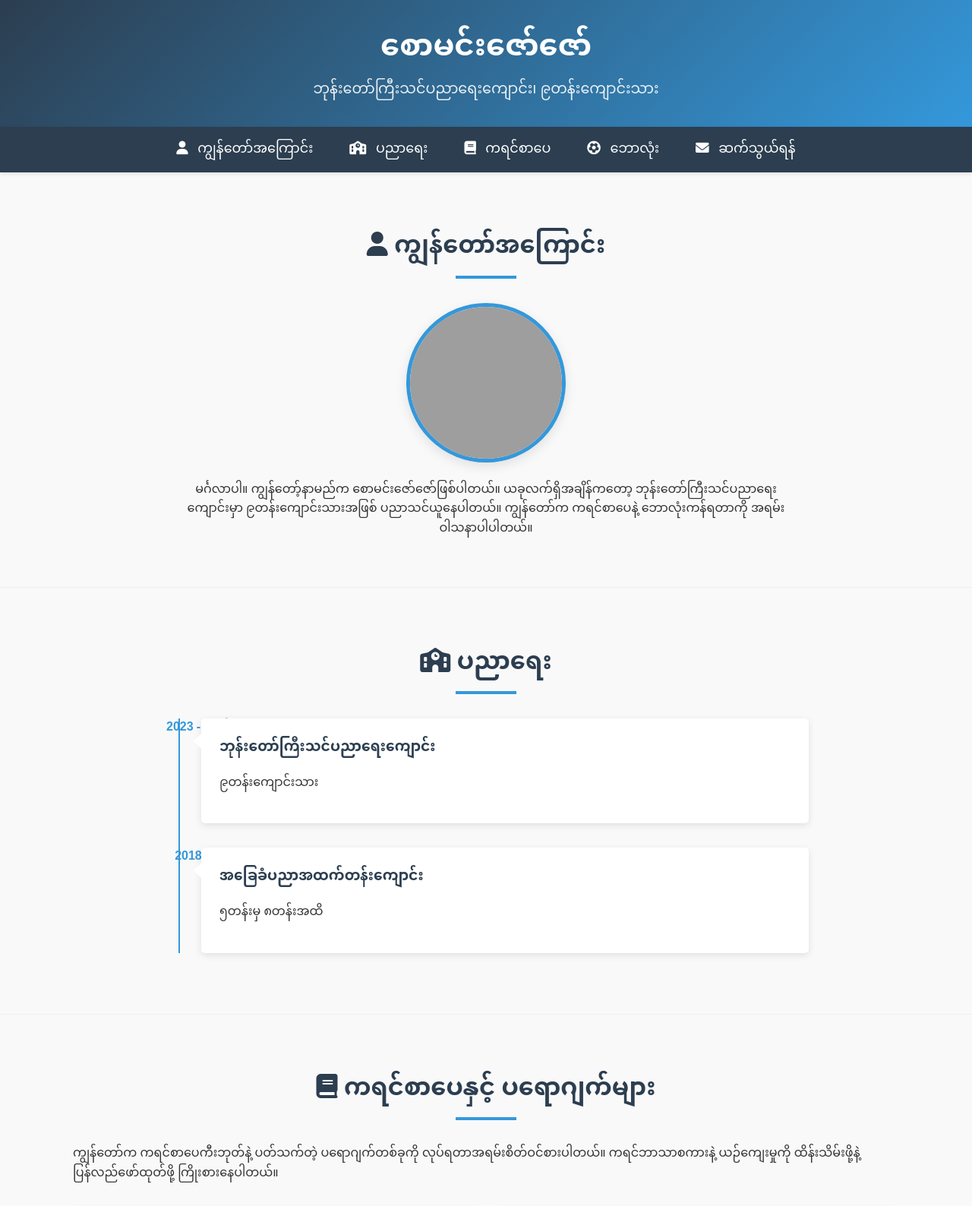
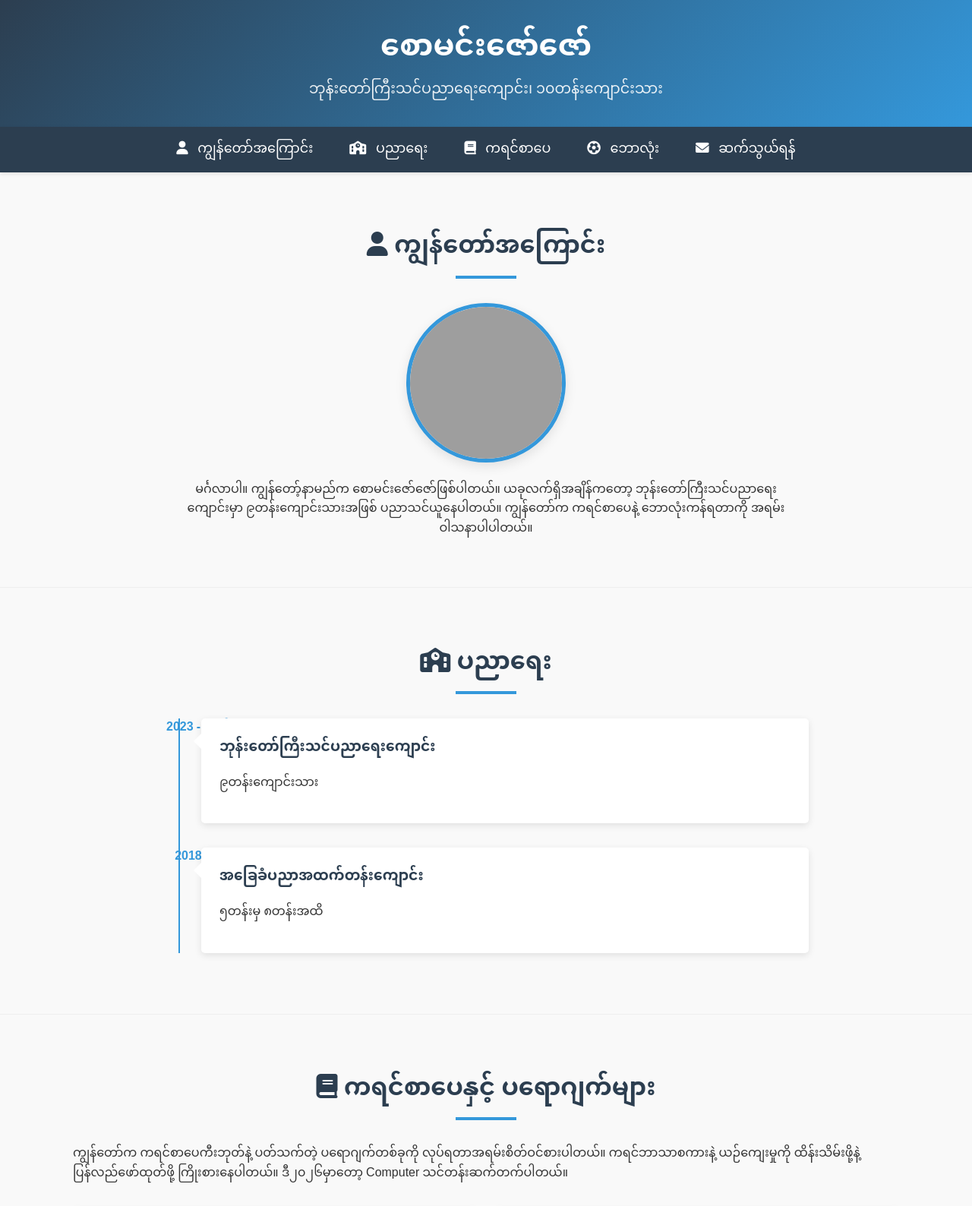
Before and after one commit to VijjoDaya/VijjoDaya.github.io, a plain HTML site: page index.html in a window 1280 px wide. Shown: the top 1588 px of the page at 76% size. Drawn offline with Linux system fonts and the light colour scheme; grey boxes are pictures that could not be loaded.

Commit message:
Modify student description and add future plans
Updated student grade information and added future plans.

```diff
--- a/index.html
+++ b/index.html
@@ -11,7 +11,7 @@
     <header>
         <div class="container">
             <h1>စောမင်းဇော်ဇော်</h1>
-            <p>ဘုန်းတော်ကြီးသင်ပညာရေးကျောင်း၊ ၉တန်းကျောင်းသား</p>
+            <p>ဘုန်းတော်ကြီးသင်ပညာရေးကျောင်း၊ ၁၀တန်းကျောင်းသား</p>
         </div>
     </header>
 
@@ -62,7 +62,7 @@
     <section id="karen" class="section">
         <div class="container">
             <h2><i class="fas fa-book"></i> ကရင်စာပေနှင့် ပရောဂျက်များ</h2>
-            <p>ကျွန်တော်က ကရင်စာပေကီးဘုတ်နဲ့ ပတ်သက်တဲ့ ပရောဂျက်တစ်ခုကို လုပ်ရတာအရမ်းစိတ်ဝင်စားပါတယ်။ ကရင်ဘာသာစကားနဲ့ ယဉ်ကျေးမှုကို ထိန်းသိမ်းဖို့နဲ့ ပြန်လည်ဖော်ထုတ်ဖို့ ကြိုးစားနေပါတယ်။</p>
+            <p>ကျွန်တော်က ကရင်စာပေကီးဘုတ်နဲ့ ပတ်သက်တဲ့ ပရောဂျက်တစ်ခုကို လုပ်ရတာအရမ်းစိတ်ဝင်စားပါတယ်။ ကရင်ဘာသာစကားနဲ့ ယဉ်ကျေးမှုကို ထိန်းသိမ်းဖို့နဲ့ ပြန်လည်ဖော်ထုတ်ဖို့ ကြိုးစားနေပါတယ်။ ဒီ၂၀၂၆မှာတော့ Computer သင်တန်းဆက်တက်ပါတယ်။</p>
 
             <div class="projects">
                 <div class="project-card">
```
